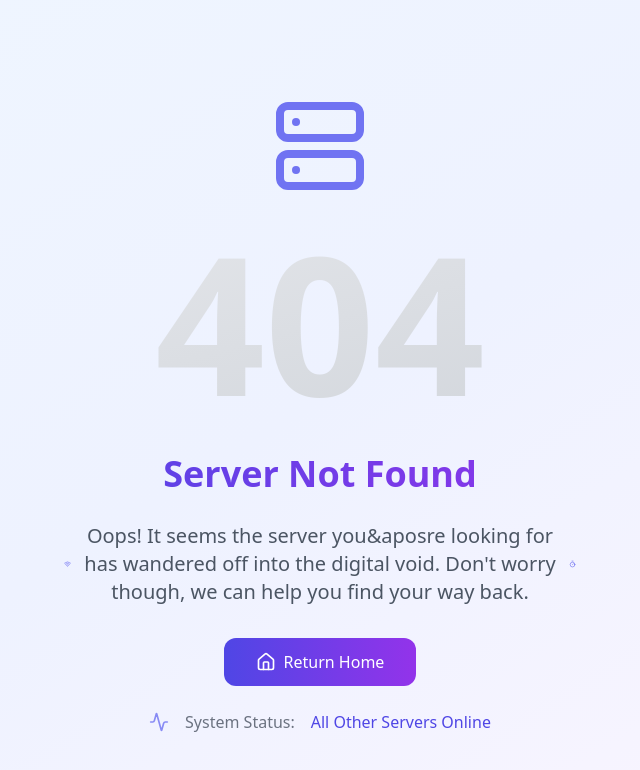
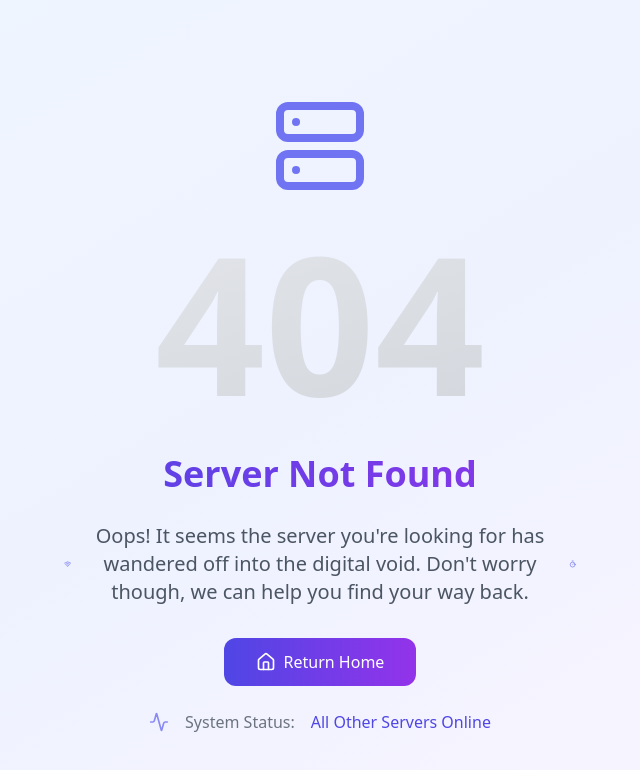
Before and after one commit to Aristocratjnr/Consumer-dashboard, a Next.js app: page /about in a window 1280 px wide. Shown: the top 770 px of the page, without its empty margins (320-960 px from the left). Built offline with nearby package versions, Linux system fonts and the light colour scheme.

Commit message:
fix: correct typo in server error message for improved clarity

```diff
--- a/src/app/[server]/page.tsx
+++ b/src/app/[server]/page.tsx
@@ -40,7 +40,7 @@ export default async function ServerPage({ params }: ServerPageProps) {
             </h2>
             <p className="text-base sm:text-lg md:text-xl text-gray-600 max-w-lg mx-auto leading-relaxed flex items-center justify-center gap-2">
               <Wifi className="w-5 h-5 text-indigo-500" />
-              Oops! It seems the server you&aposre looking for has wandered off into the digital void.
+              Oops! It seems the server you&apos;re looking for has wandered off into the digital void.
               Don&apos;t worry though, we can help you find your way back.
               <Timer className="w-5 h-5 text-indigo-500" />
             </p>
```
